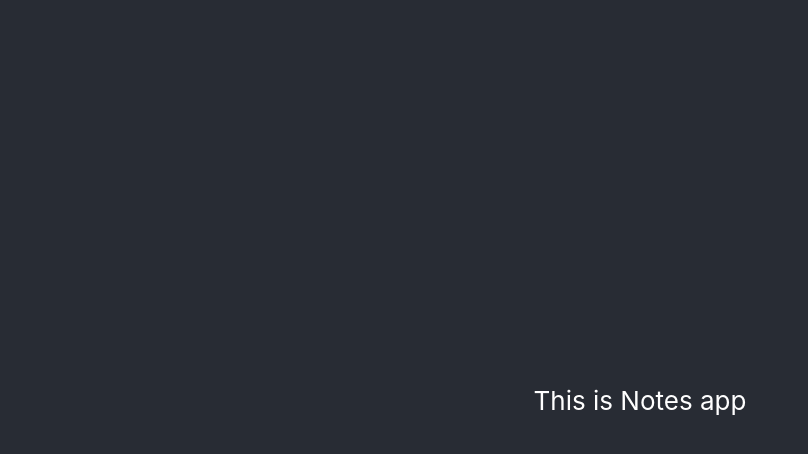
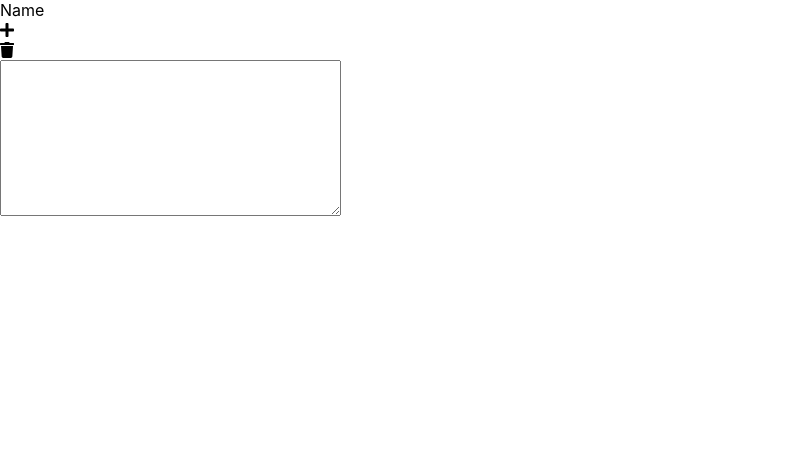
Before and after one commit to WizarDDog/notesProject, a React (Create React App) app in the folder notes-app/: page / in a window 1280 px wide. Shown: the top 454 px of the page, without its empty margins (0-808 px from the left). Built offline with nearby package versions, Linux system fonts and the light colour scheme.

Commit message:
create react-app

```diff
--- a/notes-app/src/App.css
+++ b/notes-app/src/App.css
@@ -1,3 +1,4 @@
+/*
 .App {
   text-align: center;
 }
@@ -18,15 +19,27 @@
   color: white;
 }
 
-.App-link {
-  color: #61dafb;
+*/
+/*.Note {
+    width: 100%;
+    height: 100%;
+    margin-bottom: 20px;
+    margin-top: 50px;
+    margin-left: 50px;
+    display: inline-block;
 }
 
-@keyframes App-logo-spin {
-  from {
-    transform: rotate(0deg);
-  }
-  to {
-    transform: rotate(360deg);
-  }
+.App-header {
+    width: 100%;
+    margin-bottom: 20px;
+    margin-top: 50px;
+    margin-left: 50px;
 }
+#Icon {
+    display: inline-block;
+    width: 50px;
+    height: 20px
+}*/
+.grid-container {
+    display: grid;
+}
--- a/notes-app/src/App.js
+++ b/notes-app/src/App.js
@@ -2,13 +2,25 @@
 import logo from './logo.svg';
 import './App.css';
 
+
+import { library } from '@fortawesome/fontawesome-svg-core'
+import { FontAwesomeIcon } from '@fortawesome/react-fontawesome'
+import { faPlus, faTrash } from '@fortawesome/free-solid-svg-icons'
+library.add(faPlus, faTrash)
+
 class App extends Component {
   render() {
     return (
-      <div className="App">
+      <div className="App grid-container">
         <header className="App-header">
-          <div>This is Notes app</div>
+            <div className="Name grid-item">Name</div>
+            <div className="grid-item">
+                <div id="Icon" ><FontAwesomeIcon icon="plus" /></div>
+                <div id="Icon" ><FontAwesomeIcon icon="trash" /></div>
+                <div id="Icon" ><FontAwesomeIcon icon="ghost" /></div>
+            </div>
         </header>
+          <div className="Note grid-item"><textarea cols={40} rows={10}/></div>
       </div>
     );
   }
```
Also changed, not shown: notes-app/package.json (+7 -1 lines), 1 other file (tests, documents, lock files or other folders).
